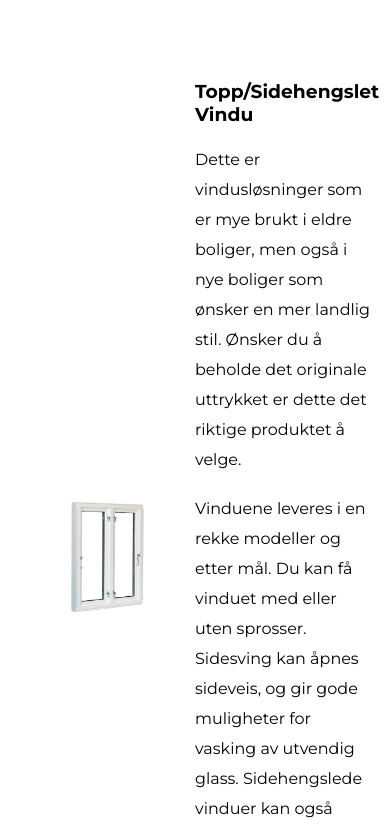
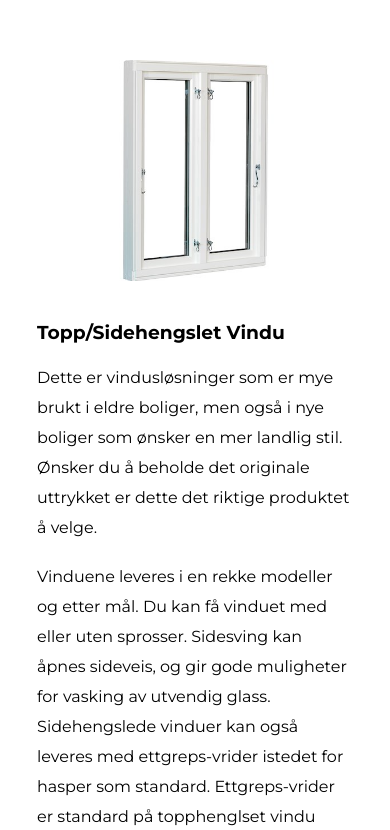
Before and after one commit to DevrMichael/dovre-vinduer, a React (Create React App) app: page /vinduer/1 in a window 390 px wide. Shown: the top 830 px of the page. Built offline with nearby package versions, Linux system fonts and the light colour scheme.

Commit message:
Add mobile styles for window product page

```diff
--- a/src/sass/_window.scss
+++ b/src/sass/_window.scss
@@ -40,31 +40,6 @@
     text-transform: uppercase;
     font-weight: 500;
   }
-  .window-product-info {
-    width: 50%;
-  }
-  .window-product-info>div>p {
-    line-height: 30px;
-  }
-  .window-product-container {
-    display: flex;
-    width: 90%;
-    margin: 80px auto;
-    justify-content: space-between;
-  }
-  .window-product-image {
-    margin: auto;
-    background-color: white;
-  }
-  .window-product-image>h2 {
-    text-transform: uppercase;
-    text-align: center;
-  }
-  .window-product-image > img {
-    display: flex;
-    margin: 20px auto;
-    width: 100%;
-  }
 
   @media only screen and (max-width: 768px) {
     .window-intro-section {
--- /dev/null
+++ b/src/sass/_windowproduct.scss
@@ -0,0 +1,38 @@
+  .window-product-info {
+    width: 50%;
+  }
+  .window-product-info>div>p {
+    line-height: 30px;
+  }
+  .window-product-container {
+    display: flex;
+    width: 90%;
+    margin: 80px auto;
+    justify-content: space-between;
+  }
+  .window-product-image {
+    margin: auto;
+    background-color: white;
+  }
+  .window-product-image>h2 {
+    text-transform: uppercase;
+    text-align: center;
+  }
+  .window-product-image > img {
+    display: flex;
+    margin: 20px auto;
+    width: 100%;
+  }
+
+  @media only screen and (max-width: 768px) {
+    .window-product-container {
+        display: block;
+        width: 90%;
+        margin: 60px auto;
+    }
+    .window-product-info {
+        width: 90%;
+        margin: auto;
+        padding-top: 20px;
+    }
+  }
--- a/src/sass/index.scss
+++ b/src/sass/index.scss
@@ -1,6 +1,7 @@
 @import "./door";
 @import "./window";
 @import "./doorproduct";
+@import "./windowproduct";
 @import "./contact";
 @import "./aboutus";
 @import "./giljesense";
```
Also changed, not shown: src/css/index.css, 1 other file (tests, documents, lock files or other folders).
